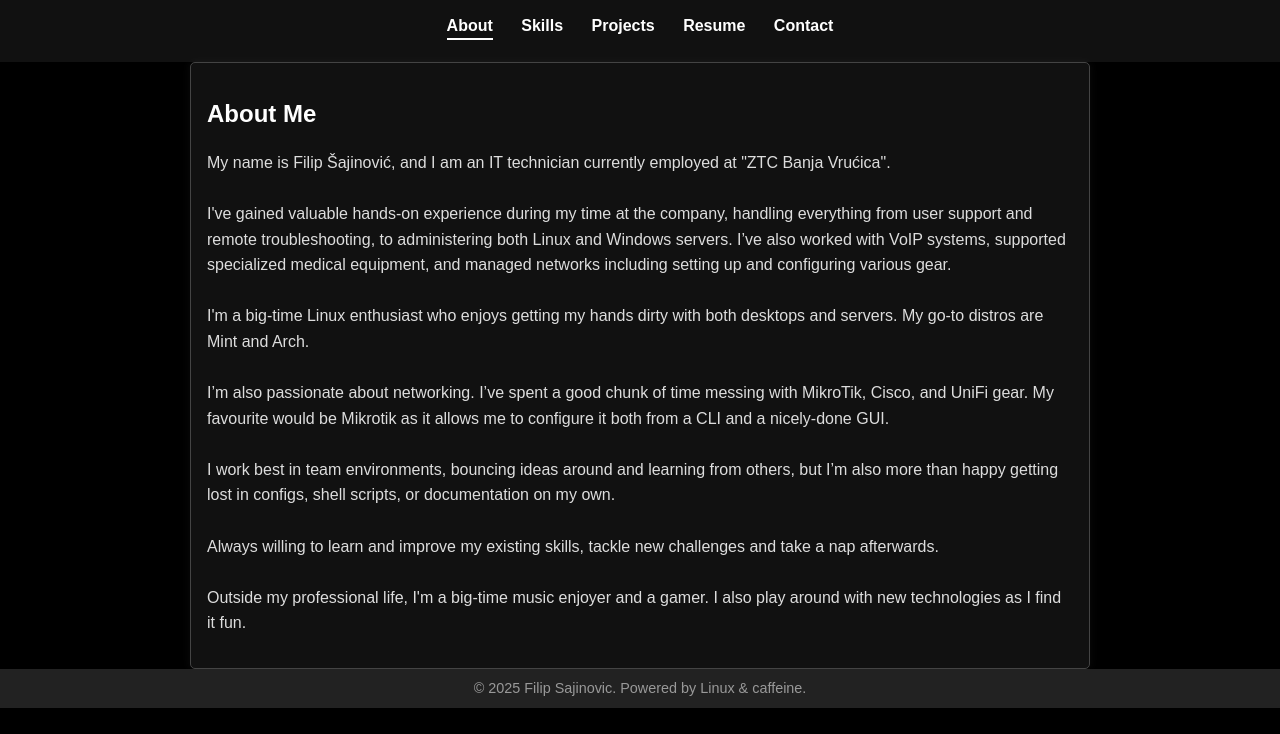
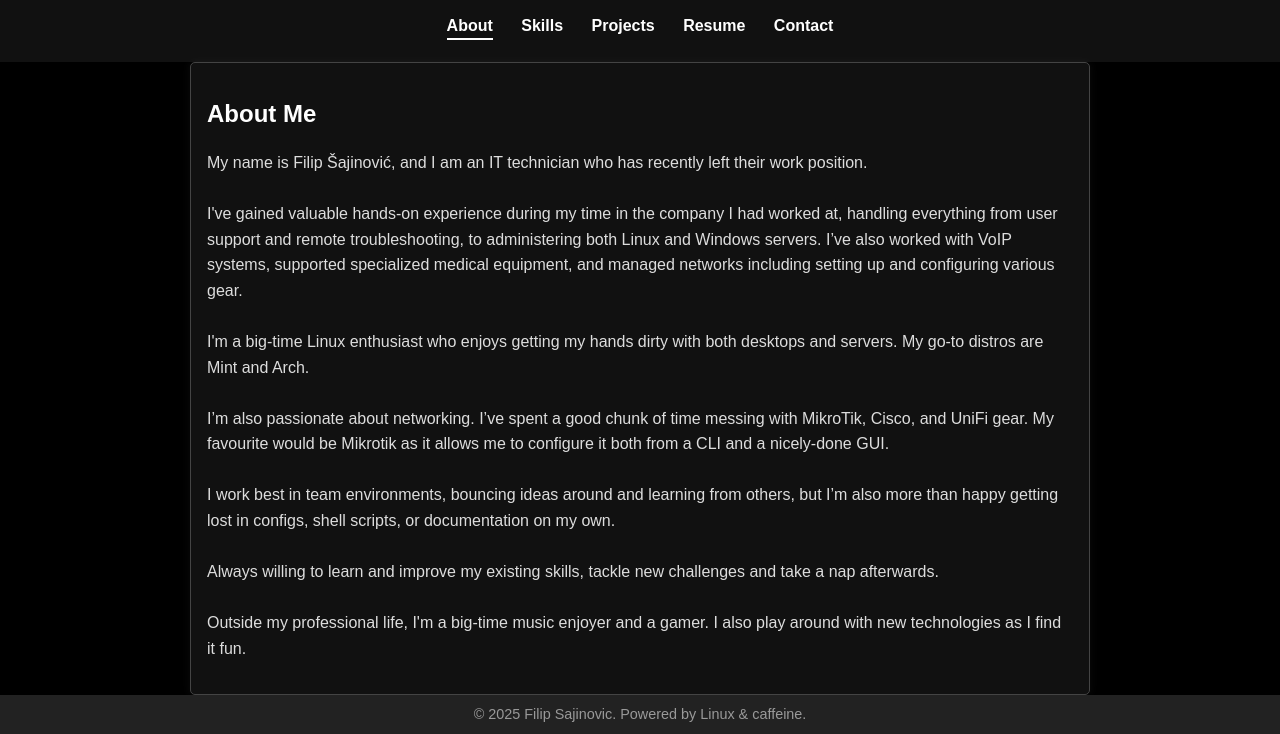
Before and after one commit to TempleISO/TempleISO.github.io, a plain HTML site: page index.html in a window 1280 px wide. Shown: the part 122-856 px from the top of the page. Before the commit the page ends 830 px from the top, so only its background shows below. Drawn offline with Linux system fonts and the light colour scheme.

Commit message:
quick-fix-6

```diff
--- a/index.html
+++ b/index.html
@@ -33,11 +33,11 @@
     <section id="about">
       <h2>About Me</h2>
   <p>
-    My name is Filip Šajinović, and I am an IT technician currently employed at "ZTC Banja Vrućica".
+    My name is Filip Šajinović, and I am an IT technician who has recently left their work position.
   </p>
   <br>
   <p>
-    I've gained valuable hands-on experience during my time at the company, handling everything from user support and remote troubleshooting, to administering both Linux and Windows servers. I’ve also worked with VoIP systems, supported specialized medical equipment, and managed networks including setting up and configuring various gear.
+    I've gained valuable hands-on experience during my time in the company I had worked at, handling everything from user support and remote troubleshooting, to administering both Linux and Windows servers. I’ve also worked with VoIP systems, supported specialized medical equipment, and managed networks including setting up and configuring various gear.
   </p>
   <br>
   <p>
```
Also changed, not shown: resume.html (+1 -1 lines).
